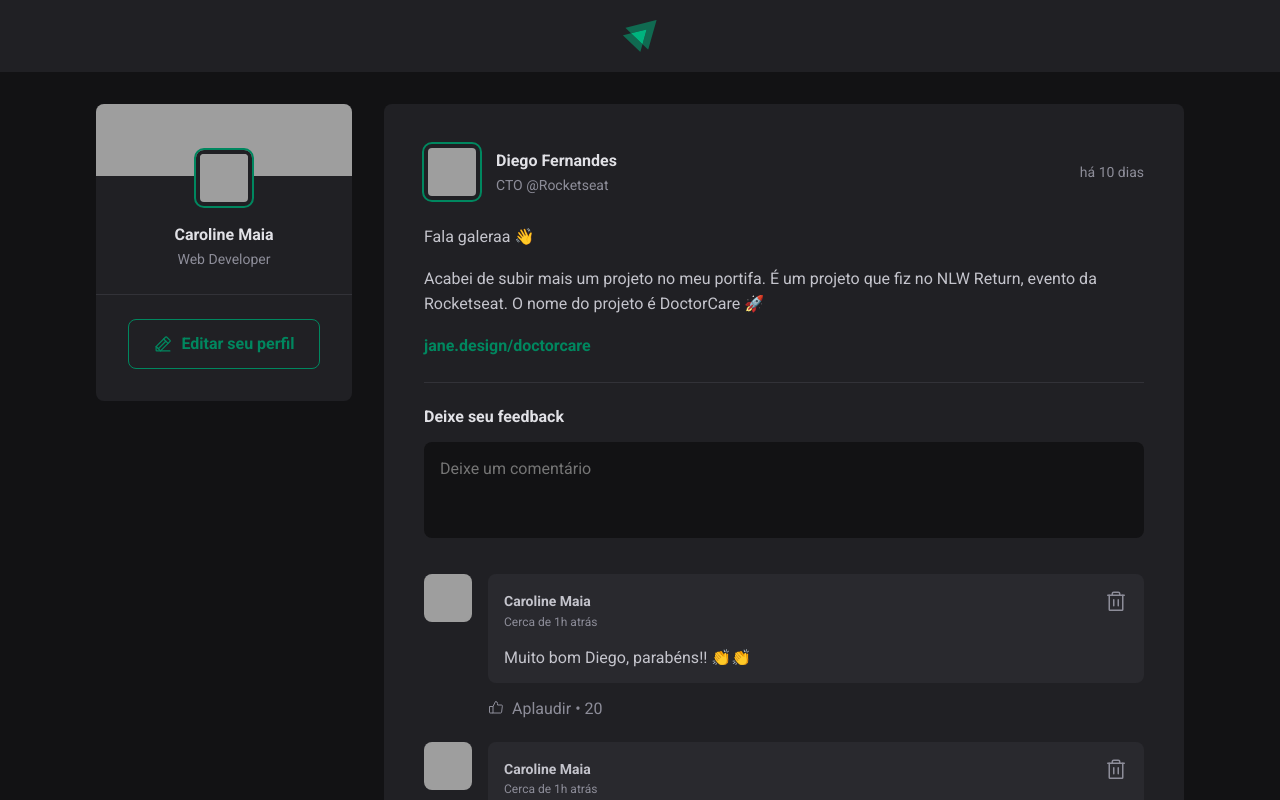
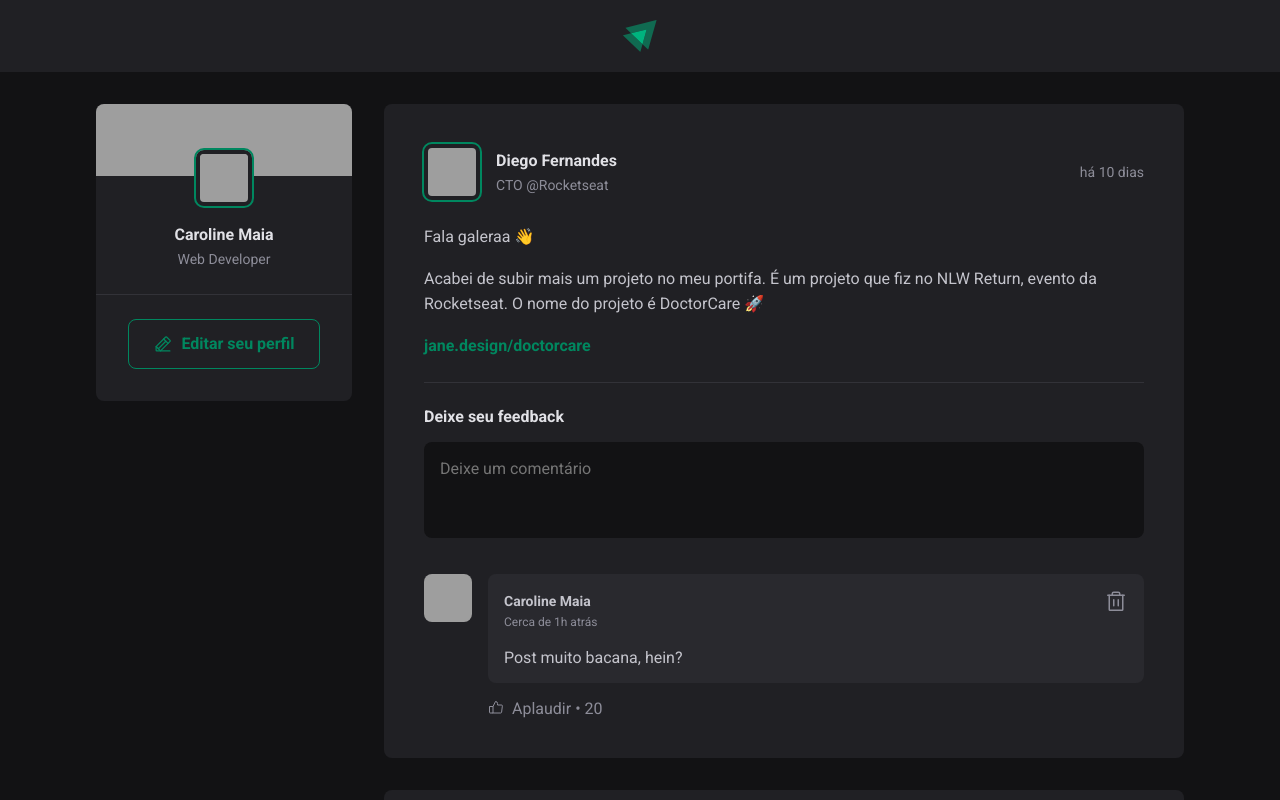
Before and after one commit to CarolMaiaP/ignite-feed-react, a React (Vite) app: page / in a window 1280 px wide. Shown: the top 800 px of the page. Built offline with nearby package versions, Linux system fonts and the light colour scheme; grey boxes are pictures that could not be loaded.

Commit message:
store typed comment text

```diff
--- a/src/components/Comment.jsx
+++ b/src/components/Comment.jsx
@@ -1,8 +1,9 @@
+import { parseWithOptions } from 'date-fns/fp';
 import { ThumbsUp, Trash } from 'phosphor-react';
 import { Avatar } from './Avatar';
 import styles from './Comment.module.css';
 
-export function Comment(){
+export function Comment({content}){
   return(
     <div className={styles.comment}>
       <Avatar hasBorder={false} src="https://github.com/CarolMaiaP.png"/>
@@ -21,7 +22,7 @@ export function Comment(){
               <Trash size={24}/>
             </button>
           </header>
-          <p>Muito bom Diego, parabéns!! 👏👏</p>
+          <p>{content}</p>
         </div>
 
         <footer>
--- a/src/components/Post.jsx
+++ b/src/components/Post.jsx
@@ -8,9 +8,10 @@ import styles from './Post.module.css';
 
 export function Post({author, publishedAt, content}){
   const [comments, setComments] = useState([
-    1,
-    2,
+    'Post muito bacana, hein?'
   ])
+
+  const [newCommentText, setNewCommentText] = useState('')
 
   const publishedDateFormatted = format(publishedAt, "d 'de' LLLL 'às' HH:mm'h'",{
     locale: ptBr,
@@ -24,7 +25,13 @@ export function Post({author, publishedAt, content}){
   function handleCreateNewComment(){
     event.preventDefault();
 
-    setComments([...comments, comments.lenght + 1])
+    setComments([...comments, newCommentText])
+
+    setNewCommentText('');
+  }
+
+  function handleNewCommentChange(){
+    setNewCommentText(event.target.value);
   }
 
   return(
@@ -46,9 +53,9 @@ export function Post({author, publishedAt, content}){
       <div className={styles.content}>
         {content.map(line => {
           if(line.type == 'paragraph'){
-            return <p>{line.content}</p>;
+            return <p key={line.content}>{line.content}</p>;
           }else if(line.type == 'link'){
-            return <p><a href="#">{line.content}</a></p>
+            return <p key={line.content}><a href="#">{line.content}</a></p>
           }
         })}
       </div>
@@ -56,7 +63,10 @@ export function Post({author, publishedAt, content}){
       <form onSubmit={handleCreateNewComment} className={styles.comentForm}>
         <strong>Deixe seu feedback</strong>
         <textarea
+          name='comment'
           placeholder='Deixe um comentário'
+          value={newCommentText}
+          onChange={handleNewCommentChange}
         />
         <footer>
           <button type='submit'>Publicar</button>
@@ -65,7 +75,7 @@ export function Post({author, publishedAt, content}){
 
       <div className={styles.commentList}>
         {comments.map( comment => {
-          return <Comment/>
+          return <Comment key={comment} content={comment}/>
         })}
       </div>
     </article>
```
